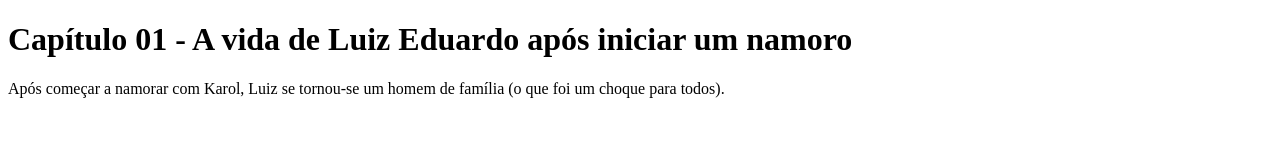
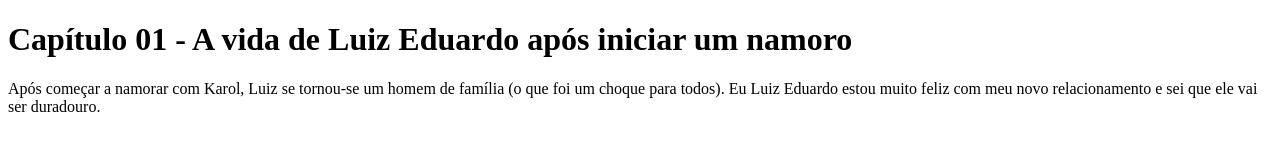
Before and after one commit to DudaReis3/livro-colaborativo-maria-eduarda, a plain HTML site: page index.html in a window 1280 px wide. Drawn offline with Linux system fonts and the light colour scheme.

Commit message:
Luiz Eduardo

```diff
--- a/index.html
+++ b/index.html
@@ -6,6 +6,7 @@
   <body>
     <h1>Capítulo 01 - A vida de Luiz Eduardo após iniciar um namoro</h1>
     <p>Após começar a namorar com Karol, Luiz se tornou-se um homem de família (o que foi um choque para todos).
+      Eu Luiz Eduardo estou muito feliz com meu novo relacionamento e sei que ele vai ser duradouro.
     </p>
   </body>
 </html>
```
